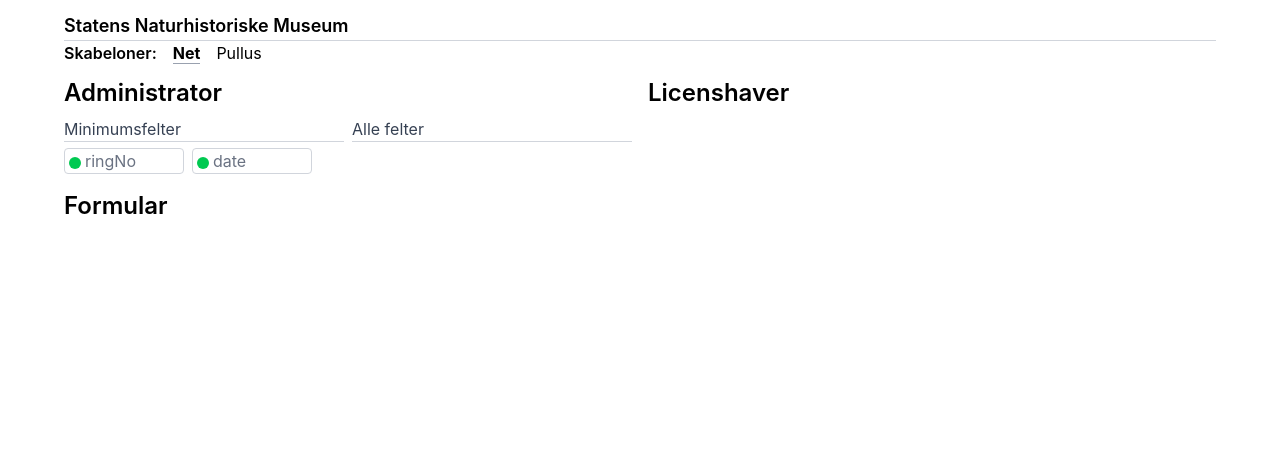
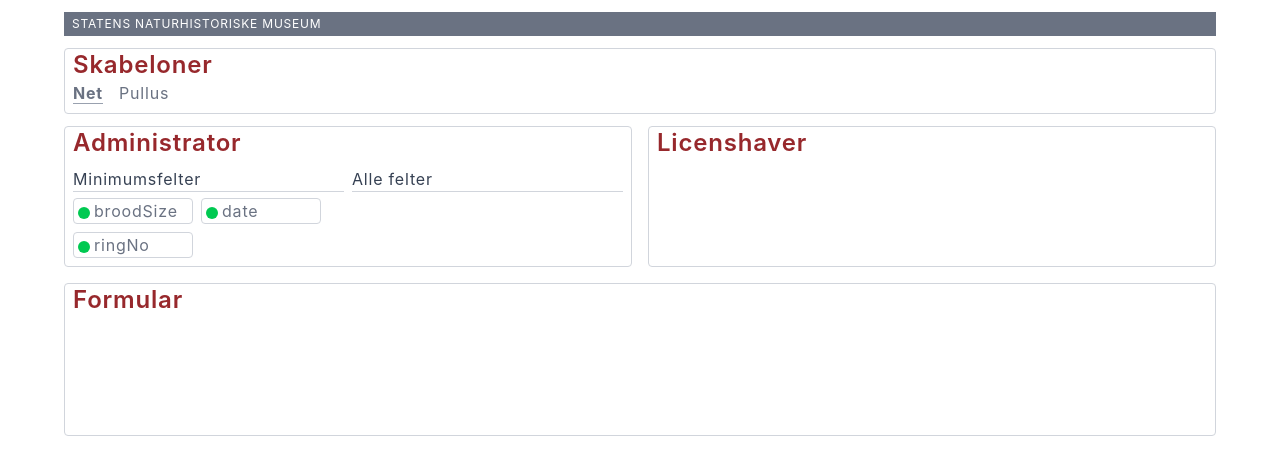
Before and after one commit to TElbek/feltskabelon, a Vue app: page / in a window 1280 px wide. Shown: the top 474 px of the page. Built offline with nearby package versions, Linux system fonts and the light colour scheme.

Commit message:
bbfghbfgbh

```diff
--- a/public/formularSkabelonFelt.json
+++ b/public/formularSkabelonFelt.json
@@ -16,7 +16,7 @@
     {
         "Id": 3,
         "formularSkabelonId": 1,
-        "erMinimumsFelt": false,
+        "erMinimumsFelt": true,
         "licenshaverId": 5000,
         "feltNavn": "broodSize"
     }
--- a/src/App.vue
+++ b/src/App.vue
@@ -4,9 +4,11 @@ import { RouterLink, RouterView } from 'vue-router'
 
 <template>
   <div class="max-w-full-xl mx-auto p-4 lg:p-0 lg:pt-3 lg:w-9/10">
-    <RouterView />
+    <div class="text-white uppercase bg-gray-500 px-2 py-1 text-xs">Statens Naturhistoriske Museum</div>
+    <div class="mt-3">
+      <RouterView />
+    </div>
   </div>
 </template>
 
-<style scoped>
-</style>
+<style scoped></style>
--- a/src/assets/main.css
+++ b/src/assets/main.css
@@ -1 +1,9 @@
 @import "tailwindcss";
+
+@theme {
+  --color-snhm: #97282c;
+}
+
+body {
+  letter-spacing: var(--tracking-wider);
+}
--- a/src/components/administrator/formularSkabelonEditor.vue
+++ b/src/components/administrator/formularSkabelonEditor.vue
@@ -2,7 +2,7 @@
     <div class="grid grid-cols-1 lg:grid-cols-2 gap-x-2 gap-y-4">
         <div>
             <div class="text-gray-700 border-b border-gray-300">Minimumsfelter</div>
-            <div class="flex flex-row gap-x-2 mt-1.5">
+            <div class="flex flex-row flex-wrap gap-2 mt-1.5">
                 <template v-for="felt in formularStore.formularSkabelonFelterForAdministrator">
                     <formular-skabelon-felt :felt="felt"></formular-skabelon-felt>
                 </template>
--- a/src/components/common/formularSkabelonListe.vue
+++ b/src/components/common/formularSkabelonListe.vue
@@ -1,11 +1,13 @@
 <template>
-    <div class="flex flex-row gap-x-4">
-        <div class="font-semibold">Skabeloner:</div>
-        <template v-for="skabelon in formularStore.formularSkabeloner">
-            <a @click="formularStore.setFormularSkabelonId(skabelon.id)" class="cursor-pointer">
-                <span :class="getValgtSkabelonClass(skabelon.id)">{{scenarieEnum[skabelon.scenarie] }}</span>
-            </a>
-        </template>
+    <div class="rounded border border-gray-300 px-2 pb-2">
+        <div class="font-semibold text-2xl text-snhm">Skabeloner</div>
+        <div class="flex flex-row gap-x-4">
+            <template v-for="skabelon in formularStore.formularSkabeloner">
+                <a @click="formularStore.setFormularSkabelonId(skabelon.id)" class="cursor-pointer text-gray-500">
+                    <span :class="getValgtSkabelonClass(skabelon.id)">{{ scenarieEnum[skabelon.scenarie] }}</span>
+                </a>
+            </template>
+        </div>
     </div>
 </template>
 
--- a/src/stores/formularStore.ts
+++ b/src/stores/formularStore.ts
@@ -15,7 +15,9 @@ export const useFormularStore = defineStore('formularStore', () => {
     });
 
     const formularSkabelonFelterForAdministrator = computed(() => {
-        return formularSkabelonFelter.value.filter((item) => item.formularSkabelonId == formularSkabelonId.value && item.erMinimumsFelt);
+        return formularSkabelonFelter.value
+            .filter((item) => item.formularSkabelonId == formularSkabelonId.value && item.erMinimumsFelt)
+            .sort((a,b) => a.feltNavn.localeCompare(b.feltNavn))
     })
 
     const formularSkabelonFelterForLicenshaver = computed(() => {
--- a/src/views/HomeView.vue
+++ b/src/views/HomeView.vue
@@ -1,23 +1,24 @@
 <template>
-  <div class="font-semibold text-lg border-b border-gray-300">Statens Naturhistoriske Museum</div>
-  <formular-skabelon-liste></formular-skabelon-liste>
+  <div>
+    <formular-skabelon-liste></formular-skabelon-liste>
+  </div>
 
   <div class="grid grid-rows-2 gap-4">
     <div class="grid lg:grid-cols-2 gap-4 mt-3">
       <div>
-        <div>
-          <div class="font-semibold text-2xl">Administrator</div>
+        <div class="rounded border border-gray-300 px-2 pb-2">
+          <div class="font-semibold text-2xl text-snhm">Administrator</div>
           <div class="mt-2">
             <formular-skabelon-administrator></formular-skabelon-administrator>
           </div>
         </div>
       </div>
-      <div>
-        <div class="font-semibold text-2xl">Licenshaver</div>
+      <div class="rounded border border-gray-300 px-2 pb-2">
+        <div class="font-semibold text-2xl text-snhm">Licenshaver</div>
       </div>
     </div>
-    <div>
-      <div class="font-semibold text-2xl">Formular</div>
+    <div class="rounded border border-gray-300 px-2 pb-2">
+      <div class="font-semibold text-2xl text-snhm">Formular</div>
     </div>
   </div>
 </template>
```
